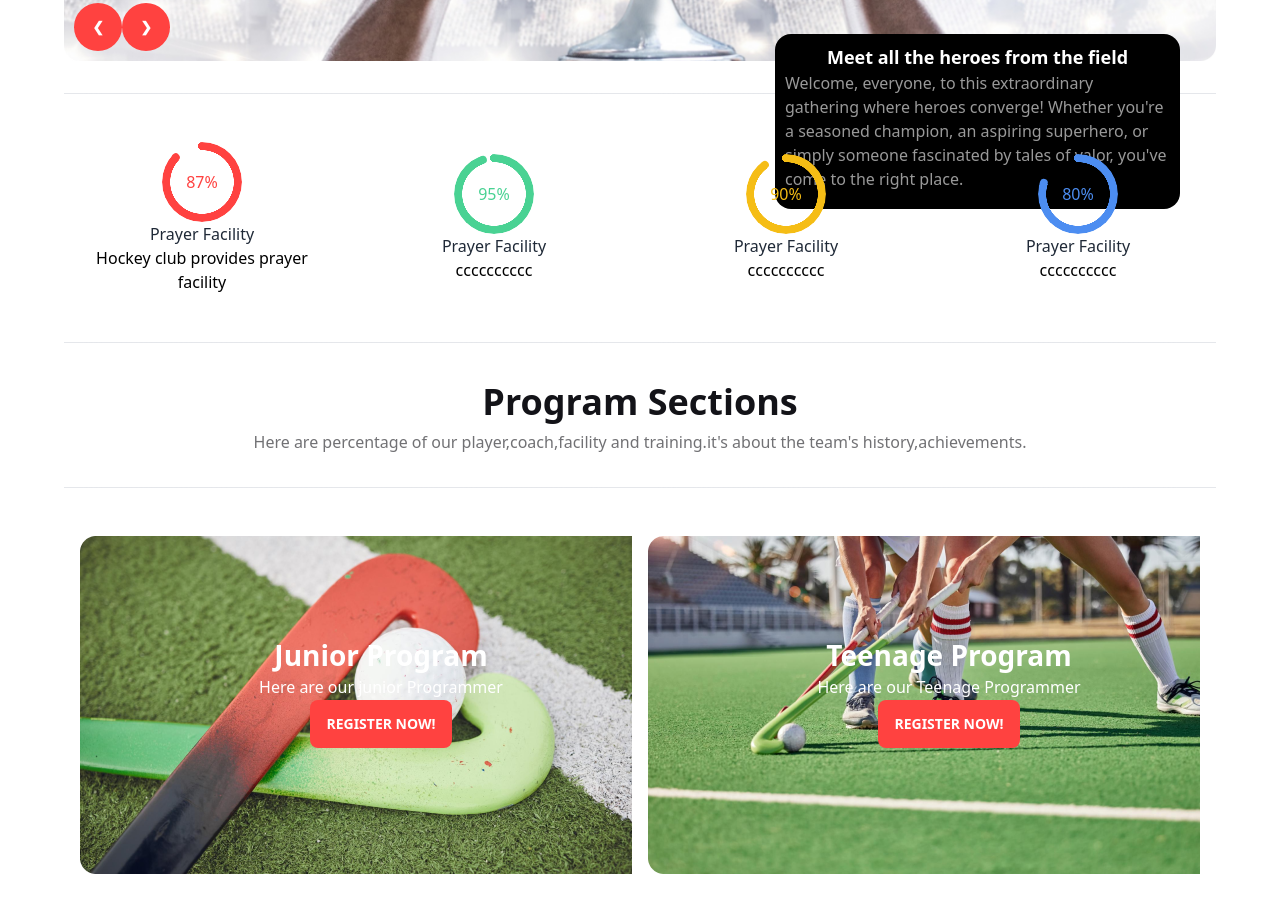
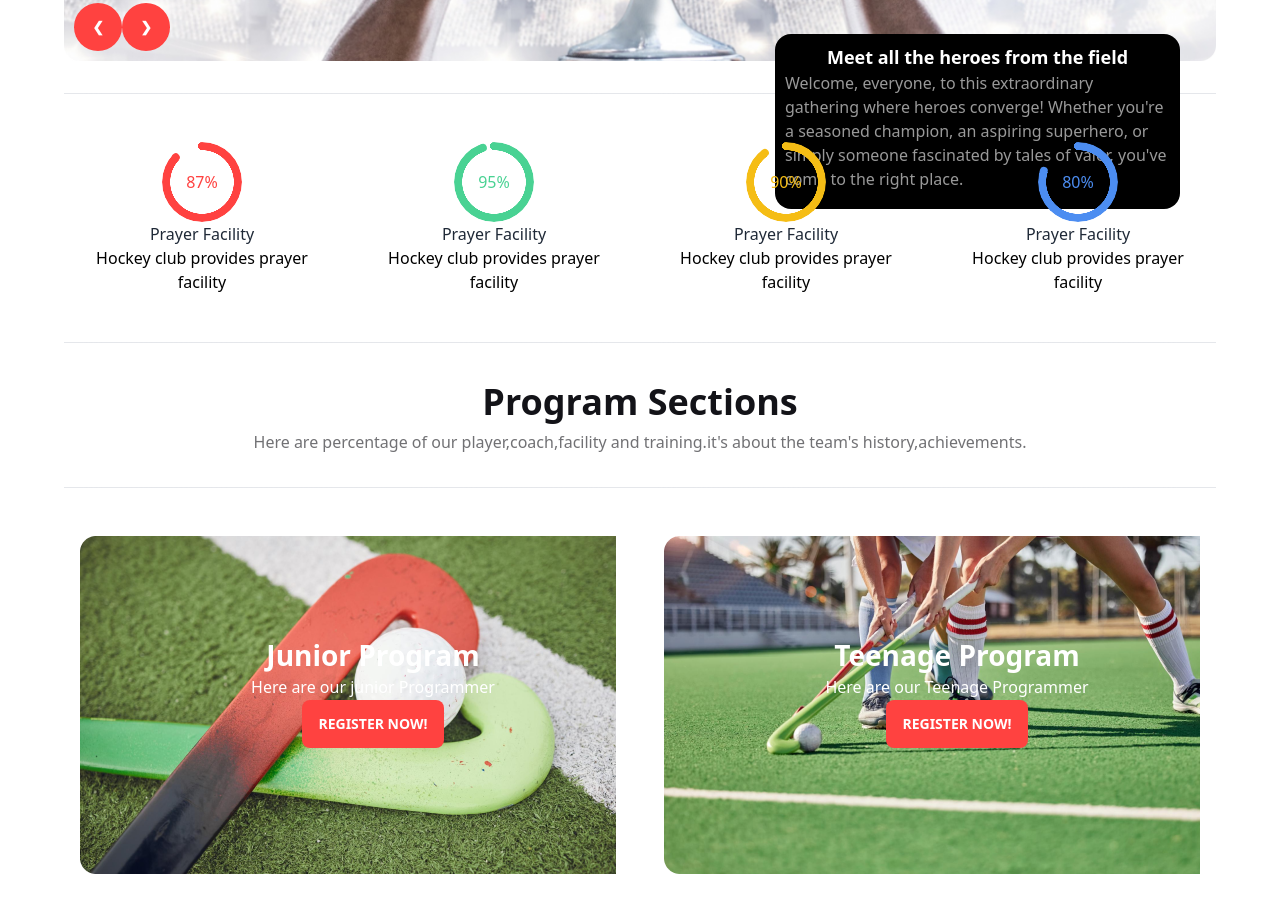
Before and after one commit to Chandrasree49/Assignment-3, a plain HTML site: page index.html in a window 1280 px wide. Shown: the part 561-1465 px from the top of the page. Drawn offline with nearby package versions, Linux system fonts and the light colour scheme.

Commit message:
bug fixes again

```diff
--- a/index.html
+++ b/index.html
@@ -199,7 +199,7 @@
               </div>
               <div>
                 <h3>Prayer Facility</h3>
-                <p>cccccccccc</p>
+                <p>Hockey club provides prayer facility</p>
               </div>
             </div>
           </div>
@@ -215,7 +215,7 @@
               </div>
               <div>
                 <h3>Prayer Facility</h3>
-                <p>cccccccccc</p>
+                <p>Hockey club provides prayer facility</p>
               </div>
             </div>
           </div>
@@ -230,7 +230,7 @@
               </div>
               <div>
                 <h3>Prayer Facility</h3>
-                <p>cccccccccc</p>
+                <p>Hockey club provides prayer facility</p>
               </div>
             </div>
           </div>
@@ -247,15 +247,15 @@
         </p>
         <hr class="h-px my-8 bg-gray-200 border-dashed dark:bg-gray-700" />
 
-        <div class="bg-white-200 p-4 flex flex-col md:flex-row">
-          <div class="w-full md:w-1/2 mb-4 md:mb-0 md:mr-4">
+        <div class="grid grid-cols-1 md:grid-cols-2 gap-4">
+          <div class="p-4">
             <div class="junior">
               <h2 class="secondpara">Junior Program</h2>
               <p class="plainpara">Here are our junior Programmer</p>
               <button class="btn btn-red">Register Now!</button>
             </div>
           </div>
-          <div class="w-full md:w-1/2">
+          <div class="p-4">
             <div class="teenage">
               <h2 class="secondpara">Teenage Program</h2>
               <p class="plainpara">Here are our Teenage Programmer</p>
--- a/styles/style.css
+++ b/styles/style.css
@@ -106,7 +106,7 @@ p {
   font-size: 16px;
   font-style: normal;
   font-weight: 500;
-  line-height: 26px; /* 162.5% */
+  line-height: 26px;
 }
 .btn:hover {
   background-color: #ff4240;
```
